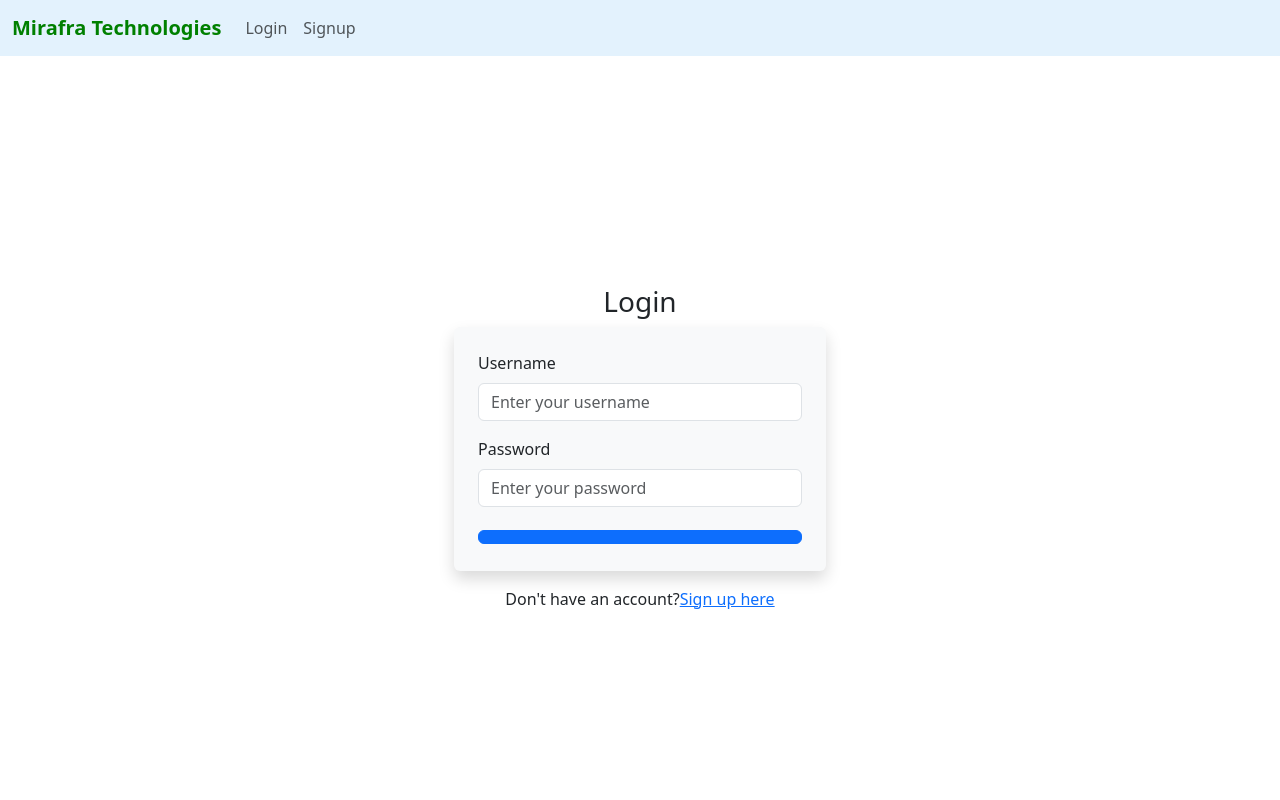
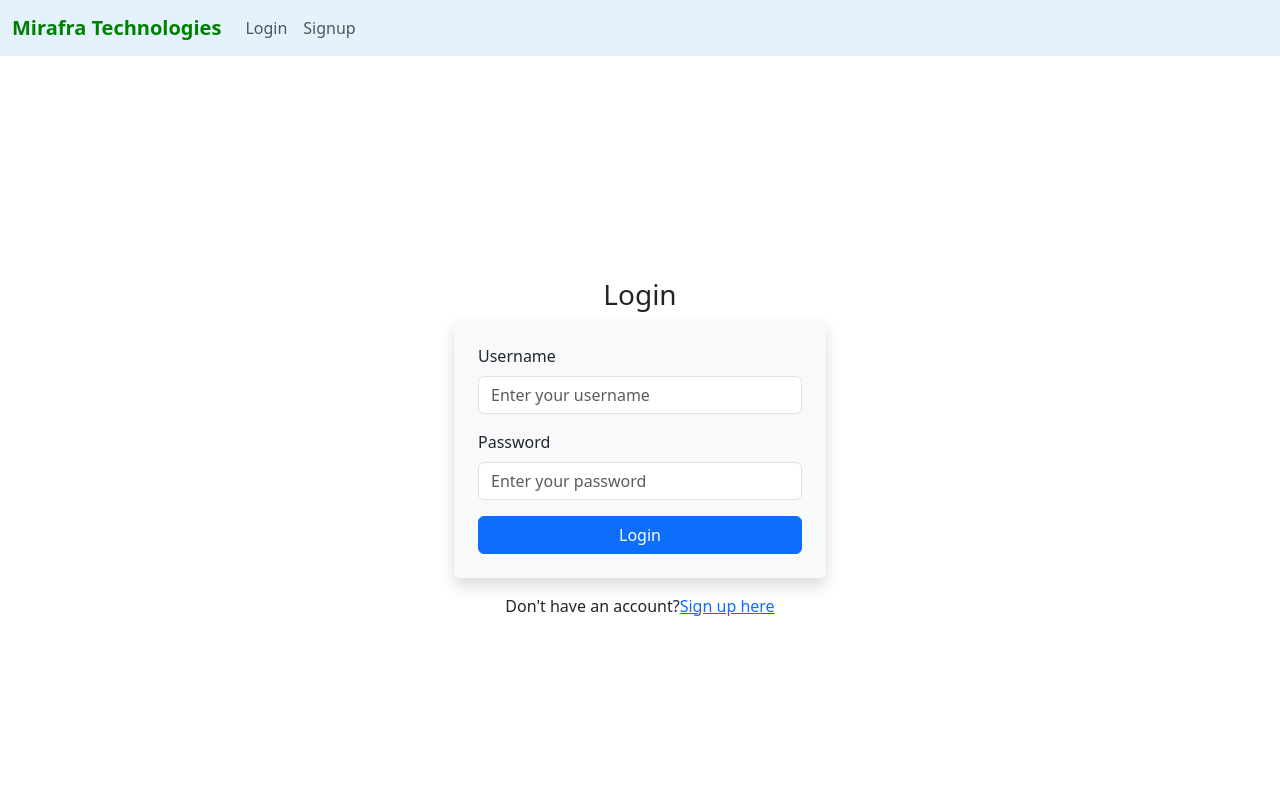
Before and after one commit to Krishnarkk/Quizminiproject, a React (Vite) app in the folder quizapp/: page /login in a window 1280 px wide. Shown: the top 800 px of the page. Built offline with nearby package versions, Linux system fonts and the light colour scheme.

Commit message:
handled post login  navigation

```diff
--- a/quizapp/src/components/Navbar/Footer.css
+++ b/quizapp/src/components/Navbar/Footer.css
@@ -2,6 +2,7 @@ footer {
   background-color: #343a40;
   color: white;
 }
+
 
 footer a {
   color: white;
--- a/quizapp/src/components/Navbar/RegistrationAndLogin/Login.jsx
+++ b/quizapp/src/components/Navbar/RegistrationAndLogin/Login.jsx
@@ -18,7 +18,7 @@ const Login = () => {
       const response = await login(username, password);
       if (response.success) {
         toast.success("Login successful");
-        navigate("/add-question");
+        navigate("/");
       } else {
         toast.error(response.message || "Login failed");
       }
@@ -62,7 +62,7 @@ const Login = () => {
             className="btn btn-primary w-100"
             disabled={loading}
           >
-            {loading && <Loader />}
+            Login
           </button>
         </form>
         <div className="mt-3 text-center">
```
Also changed, not shown: quizapp/src/components/Navbar/RegistrationAndLogin/ProtectedRoute.jsx (deleted, +0 -16 lines).
